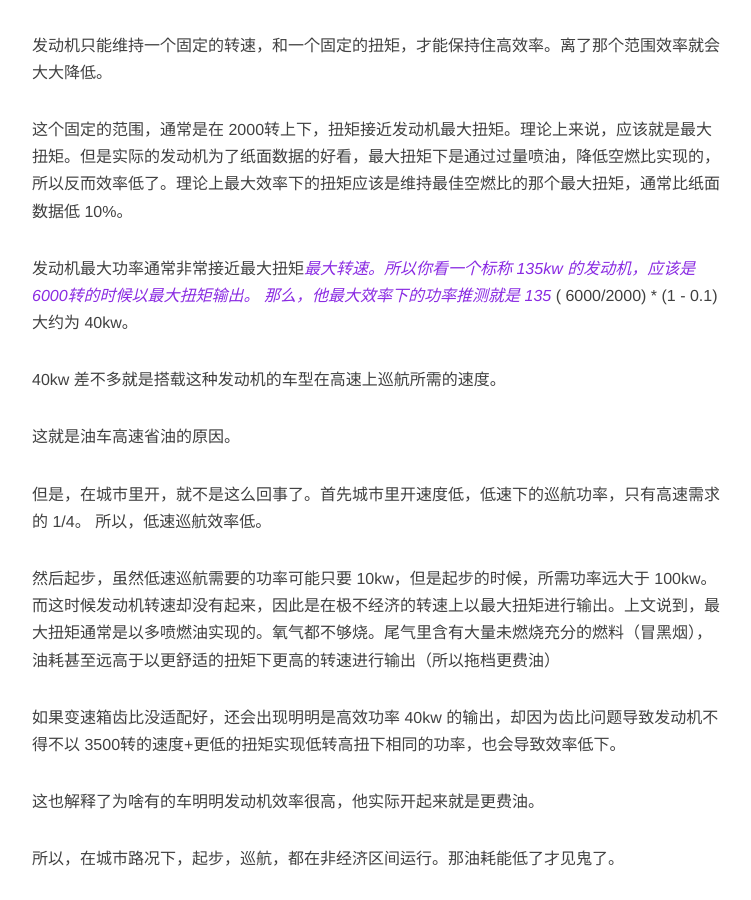
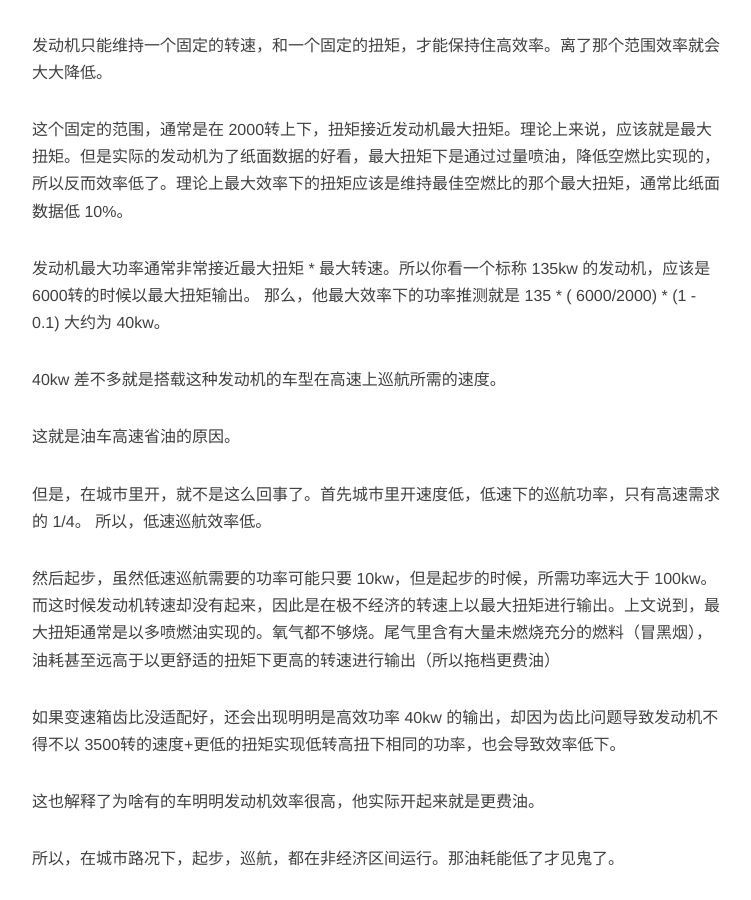
Before and after one commit to microcai/microcai.github.io, a Jekyll site: the page built from _posts/2021-07-15-byd-dmi-rocks.md, in a window 1280 px wide and 900 px high, scrolled down 677 px. Shown: the whole window, without its empty margins (239-990 px from the left). Built offline with Jekyll 4.4.1, drawn with Linux system fonts in a browser that asks for light colours; nearby versions of some CDN libraries; comment, search, counter and statistics services are not loaded.

```diff
--- a/_posts/2021-07-15-byd-dmi-rocks.md
+++ b/_posts/2021-07-15-byd-dmi-rocks.md
@@ -21,8 +21,8 @@ tags: [神车]
 
 这个固定的范围，通常是在 2000转上下，扭矩接近发动机最大扭矩。理论上来说，应该就是最大扭矩。但是实际的发动机为了纸面数据的好看，最大扭矩下是通过过量喷油，降低空燃比实现的，所以反而效率低了。理论上最大效率下的扭矩应该是维持最佳空燃比的那个最大扭矩，通常比纸面数据低 10%。
 
-发动机最大功率通常非常接近最大扭矩*最大转速。所以你看一个标称  135kw 的发动机，应该是 6000转的时候以最大扭矩输出。
-那么，他最大效率下的功率推测就是  135* ( 6000/2000) * (1 - 0.1) 大约为 40kw。
+发动机最大功率通常非常接近最大扭矩 \* 最大转速。所以你看一个标称  135kw 的发动机，应该是 6000转的时候以最大扭矩输出。
+那么，他最大效率下的功率推测就是  135 \* ( 6000/2000) \* (1 - 0.1) 大约为 40kw。
 
 40kw 差不多就是搭载这种发动机的车型在高速上巡航所需的速度。
 
@@ -69,7 +69,7 @@ tags: [神车]
 
 所以增程车在高速上的油耗会超过油车。
 
-这个原因就是，高速巡航正好进入油车的经济模式。但是增持车有发电再驱动的能量转换，大约会损失 10% 的能量，于是就要多烧 10% 的油。。。 5.5L * 1.1 = 6.05L。
+这个原因就是，高速巡航正好进入油车的经济模式。但是增持车有发电再驱动的能量转换，大约会损失 10% 的能量，于是就要多烧 10% 的油。。。 5.5L \* 1.1 = 6.05L。
 
 为了节约这 10% 的能量，可以采取在高速上，由发电机直接驱动车辆。
 
```
